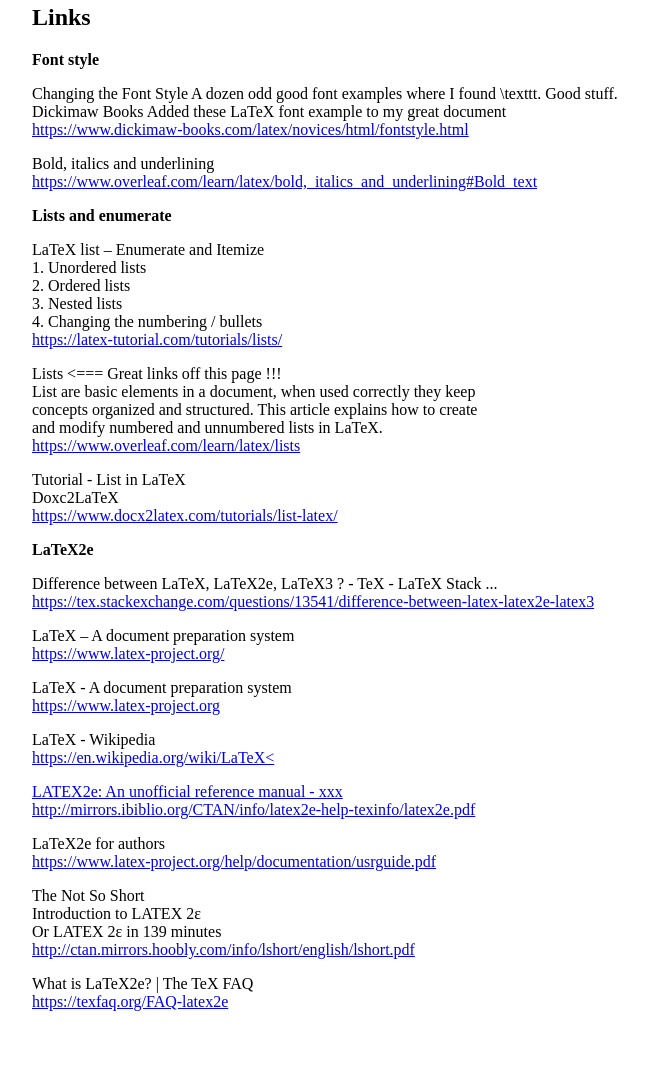
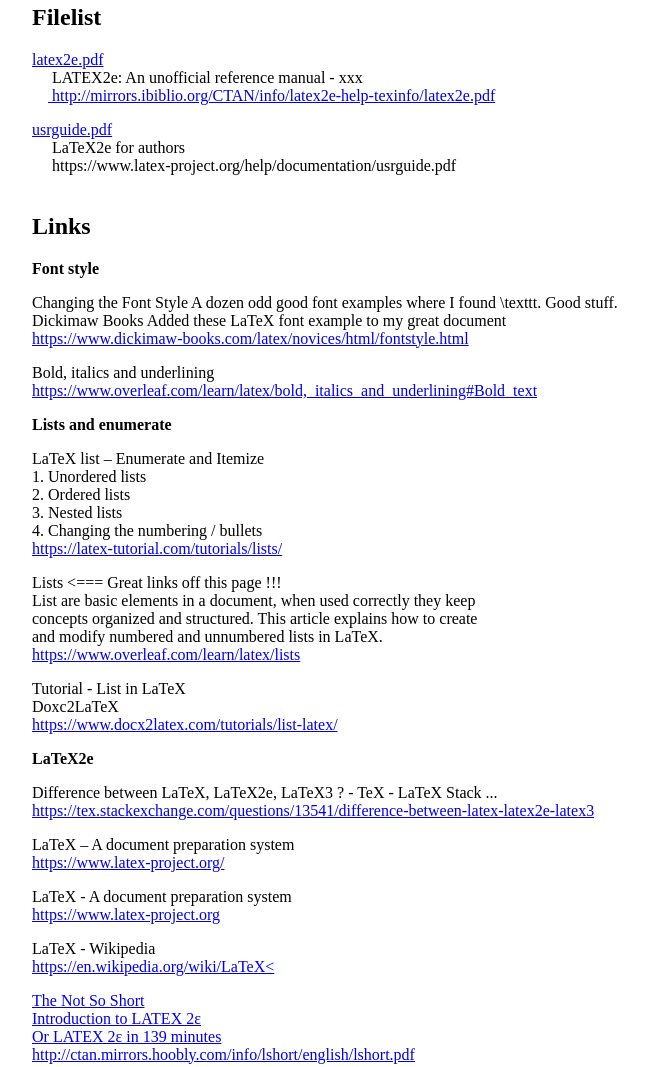
Before and after one commit to marcilr/latex, a plain HTML site: page index.html in a window 1280 px wide. Shown: the part 419-1486 px from the top of the page, without its empty margins (100-748 px from the left). Drawn offline with Linux system fonts and the light colour scheme.

Commit message:
Migrated from links to filelist:
LaTeX2e for authors
https://www.latex-project.org/help/documentation/usrguide.pdf

```diff
--- a/index.html
+++ b/index.html
@@ -127,6 +127,32 @@
     Created initial git/tex/latex/index.html file.
 </ul>
 
+<!--- ============================= FILELIST ========================= --->
+<!--- ============================= FILELIST ========================= --->
+<p style="margin-top:1cm;">
+<h2>Filelist</h2>
+
+<!---
+      FIXME: The question is where did I recently use
+             improved span syntax ???
+  --->
+
+<!--- ============= LATEX2e: An unofficial reference manual ========== --->
+<p>
+<a href="pdf/latex2e.pdf">latex2e.pdf</a><br>
+<span margin-right:1.5em; display:inline-block;>&nbsp;&nbsp;&nbsp;&nbsp;</span>
+LATEX2e: An unofficial reference manual - xxx<br>
+<span margin-right:1.5em; display:inline-block;>&nbsp;&nbsp;&nbsp;&nbsp;</span><a href="http://mirrors.ibiblio.org/CTAN/info/latex2e-help-texinfo/latex2e.pdf">
+http://mirrors.ibiblio.org/CTAN/info/latex2e-help-texinfo/latex2e.pdf</a>
+</p>
+
+<!--- ======================== LaTeX2e for authors =================== --->
+<!--- ======================== LaTeX2e for authors =================== --->
+<p>
+<a href="pdf/usrguide.pdf">usrguide.pdf</a><br>
+<span margin-right:1.5em; display:inline-block;>&nbsp;&nbsp;&nbsp;&nbsp;</span> LaTeX2e for authors<br>
+<span margin-right:1.5em; display:inline-block;>&nbsp;&nbsp;&nbsp;&nbsp;</span> https://www.latex-project.org/help/documentation/usrguide.pdf
+</p>
 
 <!--- ============================= LINKS ============================ --->
 <!--- ============================= LINKS ============================ --->
@@ -210,18 +236,6 @@
 </p>
 
 <p>
-LATEX2e: An unofficial reference manual - xxx<br>
-<a href="http://mirrors.ibiblio.org/CTAN/info/latex2e-help-texinfo/latex2e.pdf">
-http://mirrors.ibiblio.org/CTAN/info/latex2e-help-texinfo/latex2e.pdf</a>
-</p>
-
-<p>
-LaTeX2e for authors<br>
-<a href="https://www.latex-project.org/help/documentation/usrguide.pdf">
-https://www.latex-project.org/help/documentation/usrguide.pdf</a>
-</p>
-
-<p>
 The Not So Short<br>
 Introduction to LATEX 2ε<br>
 Or LATEX 2ε in 139 minutes<br>
```
